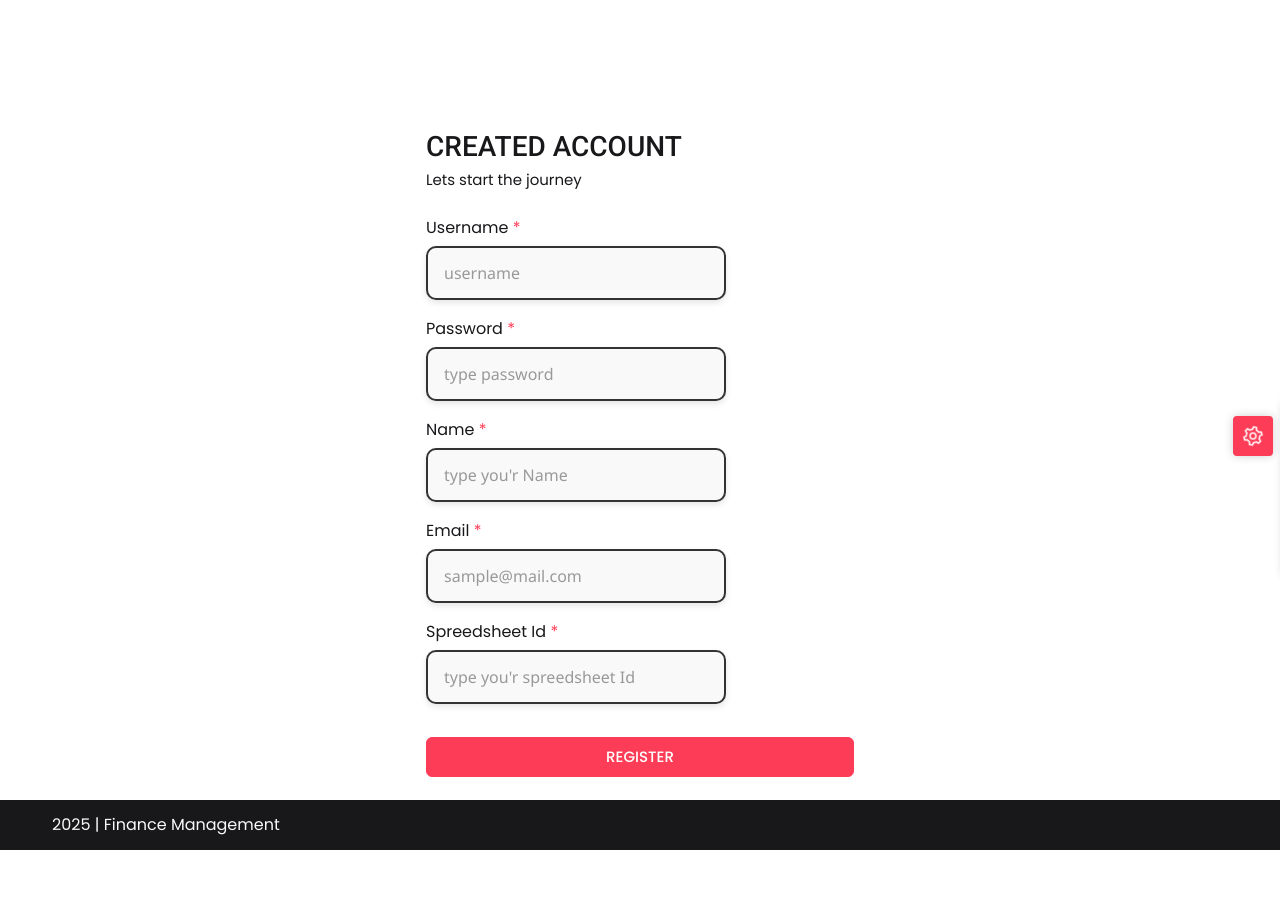
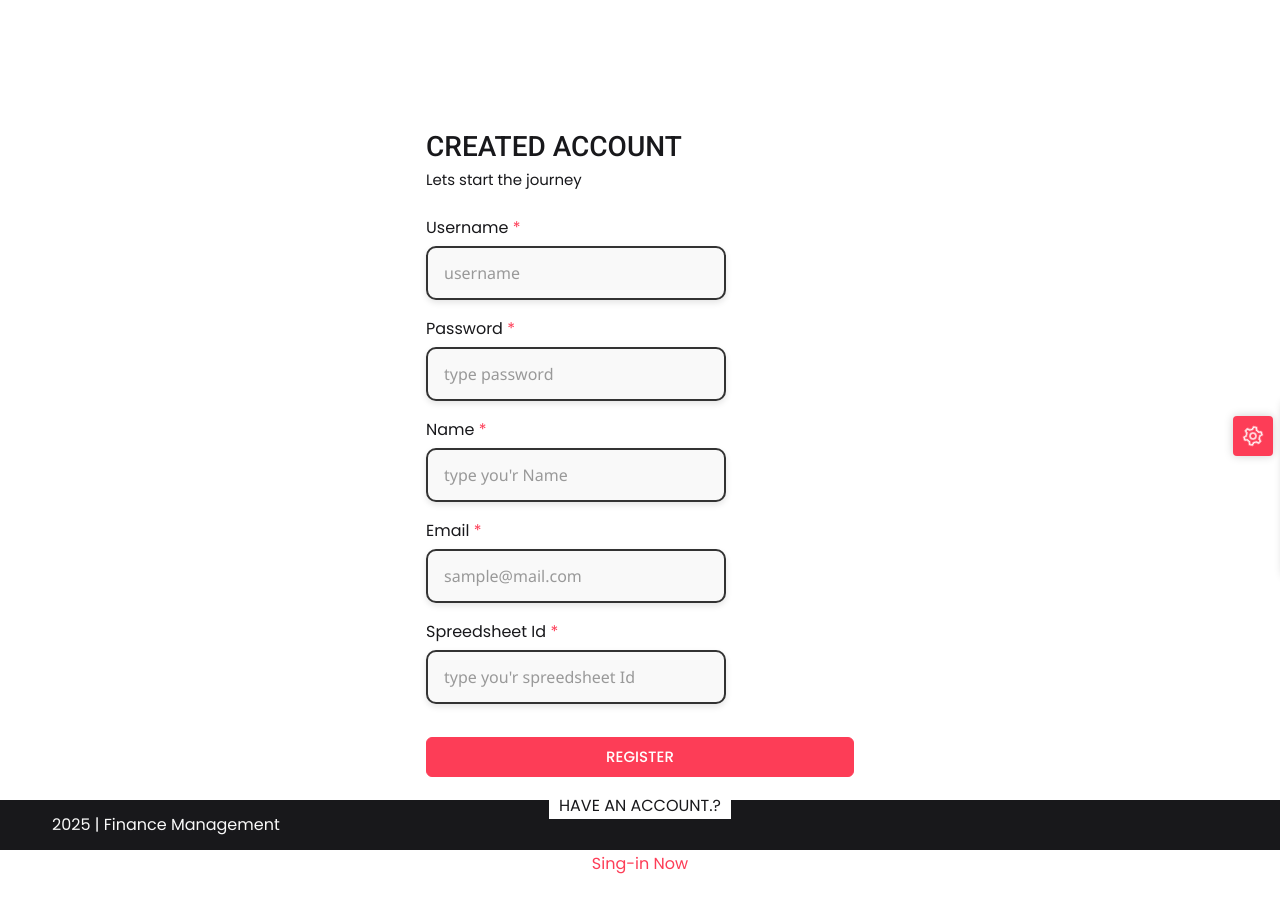
Before and after one commit to asisrasyid/updat-mobile-app-fn, a plain HTML site: page registrasi.html in a window 1280 px wide. Before the commit the page ends 850 px from the top, so only its background shows below. Drawn offline with Linux system fonts and the light colour scheme.

Commit message:
Add files via upload

```diff
--- a/registrasi.html
+++ b/registrasi.html
@@ -143,6 +143,10 @@
 									<div class="col-12 mt-3">
 										<button id="submitbutton" type="submit" class="default_btn xs_btn rounded px-4 d-block w-100">Register</button>
 									</div>
+									<div class="dif_regway my-3">
+										<span class="txt">Have an account.?</span>
+									</div>
+									<p class="text-center mt-3 mb-0"> <a href="login.html" class="text-color">Sing-in Now</a></p>
 								</div>
 							</form>
 						</div>
```
